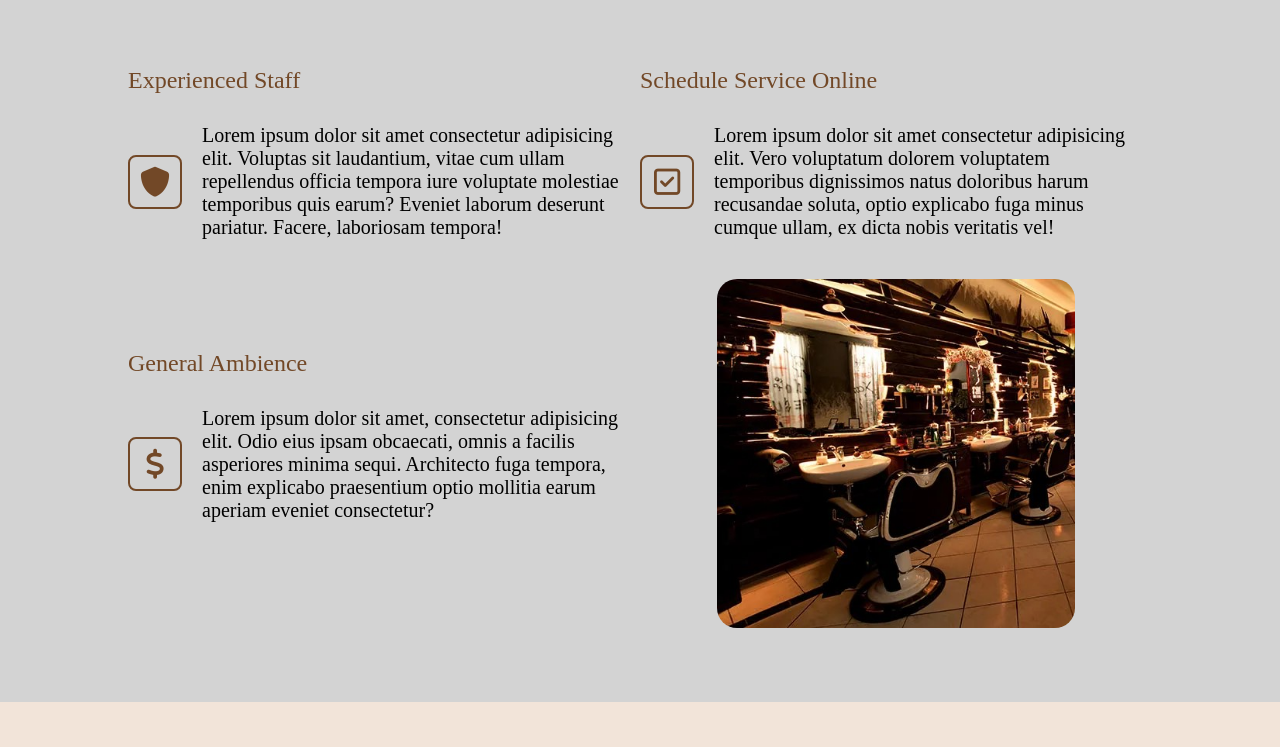
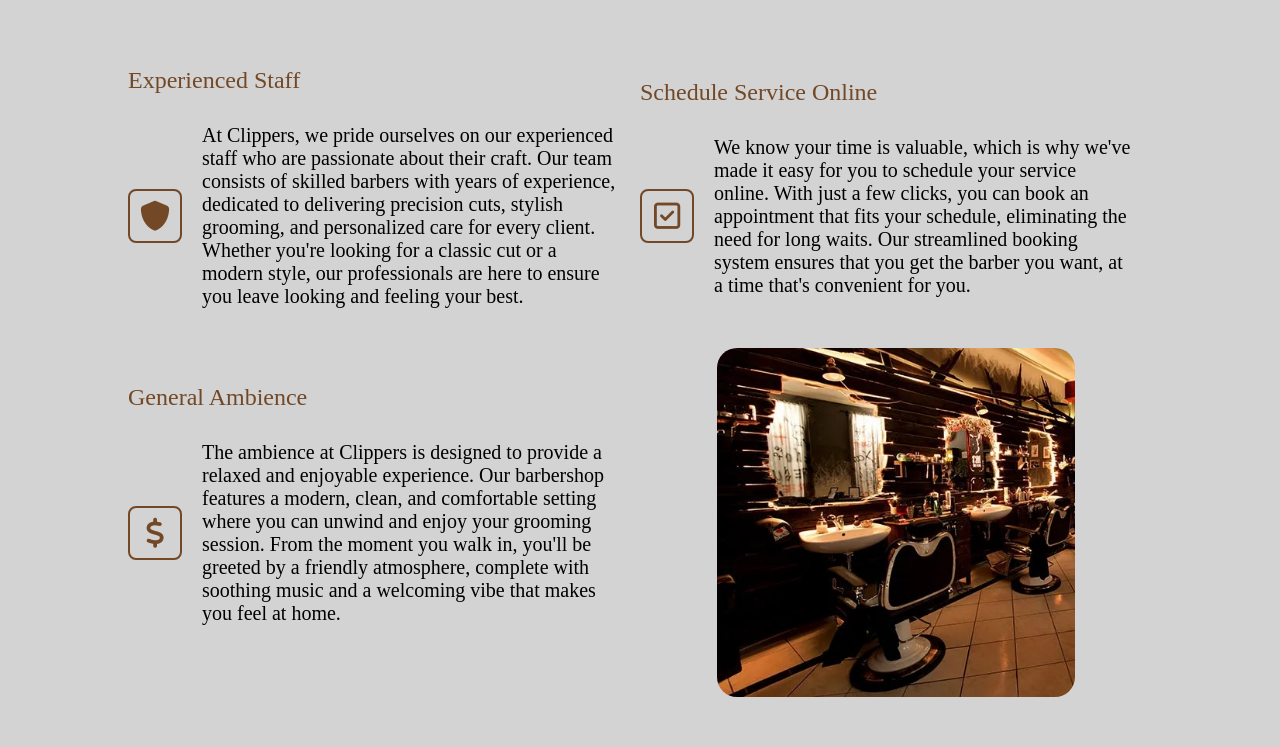
Before and after one commit to codeDaydreamer/barber-shop, a plain HTML site: page index.html in a window 1280 px wide. Shown: the part 965-1712 px from the top of the page. Drawn offline with nearby package versions, Linux system fonts and the light colour scheme; some packages are replaced by stand-ins of ours; a script that the page names is missing.

Commit message:
Update index.html

```diff
--- a/index.html
+++ b/index.html
@@ -54,12 +54,8 @@
               <i class="fa fa-shield"></i>
             </div>
             <div class="featuresText">
-              <p>
-                Lorem ipsum dolor sit amet consectetur adipisicing elit.
-                Voluptas sit laudantium, vitae cum ullam repellendus officia
-                tempora iure voluptate molestiae temporibus quis earum? Eveniet
-                laborum deserunt pariatur. Facere, laboriosam tempora!
-              </p>
+           <p>At Clippers, we pride ourselves on our experienced staff who are passionate about their craft. Our team consists of skilled barbers with years of experience, dedicated to delivering precision cuts, stylish grooming, and personalized care for every client. Whether you're looking for a classic cut or a modern style, our professionals are here to ensure you leave looking and feeling your best.</p>
+
             </div>
           </div>
         </div>
@@ -70,12 +66,9 @@
                 <i class="fa fa-check-square-o"></i>
             </div>
             <div class="featuresText">
-              <p>
-                Lorem ipsum dolor sit amet consectetur adipisicing elit. Vero
-                voluptatum dolorem voluptatem temporibus dignissimos natus
-                doloribus harum recusandae soluta, optio explicabo fuga minus
-                cumque ullam, ex dicta nobis veritatis vel!
-              </p>
+
+<p>We know your time is valuable, which is why we've made it easy for you to schedule your service online. With just a few clicks, you can book an appointment that fits your schedule, eliminating the need for long waits. Our streamlined booking system ensures that you get the barber you want, at a time that's convenient for you.</p>
+
             </div>
           </div>
         </div>
@@ -86,12 +79,8 @@
                 <i class="fa fa-dollar"></i>
             </div>
             <div class="featuresText">
-              <p>
-                Lorem ipsum dolor sit amet, consectetur adipisicing elit. Odio
-                eius ipsam obcaecati, omnis a facilis asperiores minima sequi.
-                Architecto fuga tempora, enim explicabo praesentium optio
-                mollitia earum aperiam eveniet consectetur?
-              </p>
+
+<p>The ambience at Clippers is designed to provide a relaxed and enjoyable experience. Our barbershop features a modern, clean, and comfortable setting where you can unwind and enjoy your grooming session. From the moment you walk in, you'll be greeted by a friendly atmosphere, complete with soothing music and a welcoming vibe that makes you feel at home.</p>
             </div>
           </div>
         </div>
@@ -114,8 +103,7 @@
             <h3>Touch of Art</h3>
             <hr />
             <p>
-              Lorem ipsum dolor sit amet consectetur adipisicing elit.
-              Voluptatum
+
             </p>
           </div>
         </div>
@@ -126,8 +114,7 @@
             <h3>Dreadlocks Styling</h3>
             <hr />
             <p>
-              Lorem ipsum dolor sit amet consectetur adipisicing elit.
-              Voluptatum
+
             </p>
           </div>
         </div>
@@ -138,8 +125,7 @@
             <h3>Braids</h3>
             <hr />
             <p>
-              Lorem ipsum dolor sit amet consectetur adipisicing elit.
-              Voluptatum
+
             </p>
           </div>
         </div>
@@ -150,8 +136,7 @@
             <h3>General Cuts</h3>
             <hr />
             <p>
-              Lorem ipsum dolor sit amet consectetur adipisicing elit.
-              Voluptatum
+
             </p>
           </div>
         </div>
@@ -162,8 +147,7 @@
             <h3>...And the kids too</h3>
             <hr />
             <p>
-              Lorem ipsum dolor sit amet consectetur adipisicing elit.
-              Voluptatum
+
             </p>
           </div>
         </div>
@@ -174,8 +158,7 @@
             <h3>Style your Beards Mr.</h3>
             <hr />
             <p>
-              Lorem ipsum dolor sit amet consectetur adipisicing elit.
-              Voluptatum
+
             </p>
           </div>
         </div>
@@ -195,12 +178,7 @@
               <small>@sammwaura</small>
             </div>
           </div>
-          <p>
-            Lorem ipsum dolor, sit amet consectetur adipisicing elit. Maiores
-            culpa, quasi eum ut voluptatum dolorum natus quae asperiores
-            consequuntur distinctio! Sunt ea placeat, ipsa in alias unde!
-            Architecto, consequuntur numquam!
-          </p>
+       <p>"From the moment you walk into Clippers, you can tell it's a cut above the rest. The ambience is perfect — modern, clean, and inviting. The barbers are top-notch, and they make you feel right at home. I highly recommend Clippers to anyone looking for a great haircut and a relaxing experience!" — Mark T.</p>
         </div>
         <div class="testimonialColumn">
           <div class="user">
@@ -210,10 +188,9 @@
               <small>@hinnbenny</small>
             </div>
           </div>
-          <p>
-            Lorem ipsum dolor sit, amet consectetur adipisicing elit. Veritatis
-            optio nemo esse, minus nobis exercitationem sint qui ratione
-          </p>
+
+<p>"Clippers has completely changed my grooming experience. The ability to schedule my appointments online is a game-changer, and it saves me so much time. The staff is always friendly and professional, and the shop has a great vibe. I can't imagine going anywhere else for my haircuts!" — Lisa K.</p>
+
         </div>
         <div class="testimonialColumn">
           <div class="user">
@@ -223,12 +200,8 @@
               <small>@kevkaranja</small>
             </div>
           </div>
-          <p>
-            Lorem ipsum dolor, sit amet consectetur adipisicing elit. Eos quidem
-            debitis consequuntur provident, eveniet culpa inventore, ipsam, quas
-            repellendus laborum quam accusamus! Animi nostrum veniam neque
-            laborum consequatur minima sapiente!
-          </p>
+        <p>"I've been coming to Clippers for over a year now, and I couldn't be happier with the service. The barbers are incredibly skilled, and they always know exactly what I'm looking for. The attention to detail and the care they put into every cut is unmatched. I always leave feeling refreshed and confident!" — James M.</p>
+
         </div>
       </div>
     </section>
```
